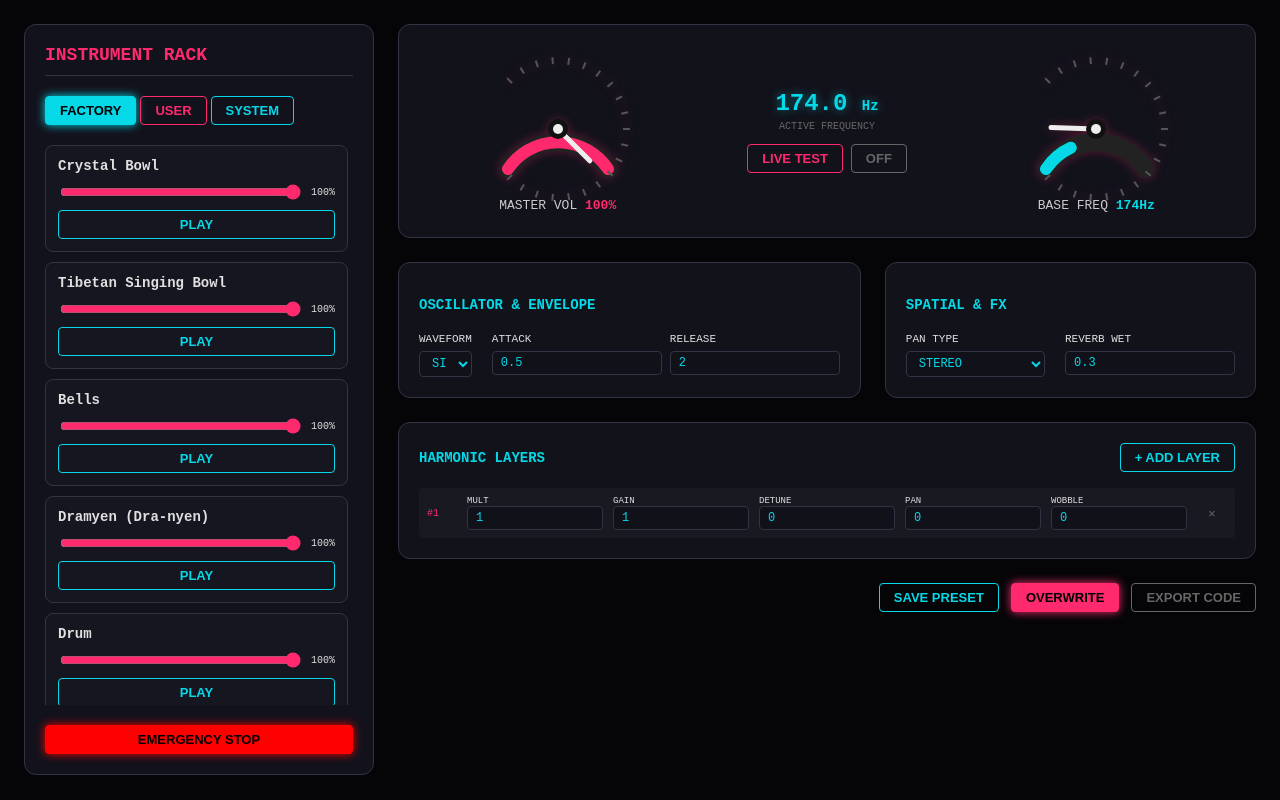
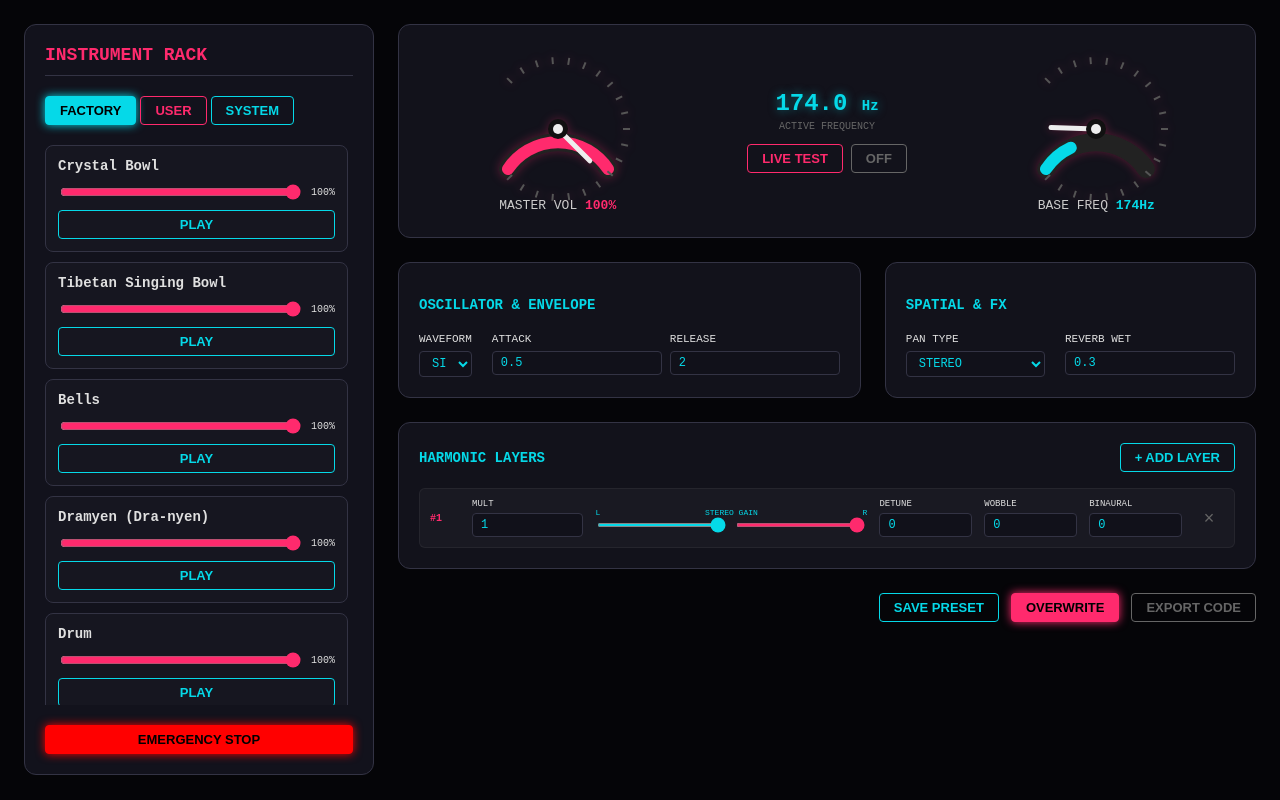
Before and after one commit to A1exChekhov/SynthLab, a React (Vite) app in the folder synth-app/: page / in a window 1280 px wide. Built offline with nearby package versions, Linux system fonts and the light colour scheme.

Commit message:
Enhanced Stereo (Dual Gain L/R) and Audio Boost with Limiter

```diff
--- a/synth-app/src/SynthEditorPanel.tsx
+++ b/synth-app/src/SynthEditorPanel.tsx
@@ -410,15 +410,68 @@ export default function SynthEditorPanel() {
               <button onClick={() => {}} style={buttonStyle(false, colors.accentCyan)}>+ ADD LAYER</button>
             </div>
             <div style={{ display: "flex", flexDirection: "column", gap: "8px" }}>
-              {editedPreset?.harmonics.map((h, i) => (
-                <div key={i} style={{ display: "grid", gridTemplateColumns: "30px 1fr 1fr 1fr 1fr 1fr 30px", gap: "10px", alignItems: "center", background: "rgba(255,255,255,0.03)", padding: "8px", borderRadius: "4px" }}>
-                  <span style={{ fontSize: "10px", color: colors.accent }}>#{i+1}</span>
-                  <label style={{ fontSize: "9px" }}>MULT <input type="number" step="0.01" value={h.multiple} onChange={e => updateHarmonic(i, "multiple", e.target.value)} style={{ ...inputStyle, width: "100%" }} /></label>
-                  <label style={{ fontSize: "9px" }}>GAIN <input type="number" step="0.05" value={h.gainRatio} onChange={e => updateHarmonic(i, "gainRatio", e.target.value)} style={{ ...inputStyle, width: "100%" }} /></label>
-                  <label style={{ fontSize: "9px" }}>DETUNE <input type="number" step="1" value={h.detuneCentsRange || 0} onChange={e => updateHarmonic(i, "detuneCentsRange", e.target.value)} style={{ ...inputStyle, width: "100%" }} /></label>
-                  <label style={{ fontSize: "9px" }}>PAN <input type="number" step="0.1" value={h.pan || 0} onChange={e => updateHarmonic(i, "pan", e.target.value)} style={{ ...inputStyle, width: "100%" }} /></label>
-                  <label style={{ fontSize: "9px" }}>WOBBLE <input type="number" step="0.01" value={h.wobbleHz || 0} onChange={e => updateHarmonic(i, "wobbleHz", e.target.value)} style={{ ...inputStyle, width: "100%" }} /></label>
-                  <button onClick={() => {}} style={{ background: "transparent", border: "none", color: "#666", cursor: "pointer" }}>×</button>
+                {editedPreset?.harmonics.map((h, i) => (
+                <div key={i} style={{
+                  display: "grid",
+                  gridTemplateColumns: "30px 1.2fr 1.5fr 1fr 1fr 1fr 30px",
+                  gap: "12px",
+                  alignItems: "center",
+                  background: "rgba(255,255,255,0.03)",
+                  padding: "10px",
+                  borderRadius: "6px",
+                  border: "1px solid rgba(255,255,255,0.05)"
+                }}>
+                  <span style={{ fontSize: "10px", color: colors.accent, fontWeight: "bold" }}>#{i+1}</span>
+
+                  {/* Frequency Multiplier */}
+                  <label style={{ fontSize: "9px", color: colors.textSecondary }}>
+                    MULT
+                    <input type="number" step="0.01" value={h.multiple}
+                      onChange={e => updateHarmonic(i, "multiple", e.target.value)}
+                      style={{ ...inputStyle, width: "100%", marginTop: "4px" }} />
+                  </label>
+
+                  {/* Dual Stereo Gain (L/R) */}
+                  <div style={{ display: "flex", flexDirection: "column", gap: "4px" }}>
+                    <div style={{ display: "flex", justifyContent: "space-between", fontSize: "8px", color: colors.accentCyan }}>
+                      <span>L</span><span>STEREO GAIN</span><span>R</span>
+                    </div>
+                    <div style={{ display: "flex", gap: "6px", alignItems: "center" }}>
+                      <input type="range" min="0" max="1" step="0.01" value={h.gainL ?? h.gainRatio}
+                        onChange={e => updateHarmonic(i, "gainL", Number(e.target.value))}
+                        style={{ flex: 1, accentColor: colors.accentCyan, height: "4px" }} title="Left Volume" />
+                      <input type="range" min="0" max="1" step="0.01" value={h.gainR ?? h.gainRatio}
+                        onChange={e => updateHarmonic(i, "gainR", Number(e.target.value))}
+                        style={{ flex: 1, accentColor: colors.accent, height: "4px" }} title="Right Volume" />
+                    </div>
+                  </div>
+
+                  <label style={{ fontSize: "9px", color: colors.textSecondary }}>
+                    DETUNE
+                    <input type="number" step="1" value={h.detuneCentsRange || 0}
+                      onChange={e => updateHarmonic(i, "detuneCentsRange", e.target.value)}
+                      style={{ ...inputStyle, width: "100%", marginTop: "4px" }} />
+                  </label>
+
+                  <label style={{ fontSize: "9px", color: colors.textSecondary }}>
+                    WOBBLE
+                    <input type="number" step="0.01" value={h.wobbleHz || 0}
+                      onChange={e => updateHarmonic(i, "wobbleHz", e.target.value)}
+                      style={{ ...inputStyle, width: "100%", marginTop: "4px" }} />
+                  </label>
+
+                  <label style={{ fontSize: "9px", color: colors.textSecondary }}>
+                    BINAURAL
+                    <input type="number" step="0.1" value={h.binauralBeatHz || 0}
+                      onChange={e => updateHarmonic(i, "binauralBeatHz", e.target.value)}
+                      style={{ ...inputStyle, width: "100%", marginTop: "4px" }} />
+                  </label>
+
+                  <button onClick={() => removeHarmonic(i)} style={{
+                    background: "transparent", border: "none", color: "#666", cursor: "pointer",
+                    fontSize: "18px", transition: "color 0.2s"
+                  }} onMouseEnter={e => e.currentTarget.style.color = colors.accent}
+                     onMouseLeave={e => e.currentTarget.style.color = "#666"}>×</button>
                 </div>
               ))}
             </div>
--- a/synth-app/src/frequency-synth.ts
+++ b/synth-app/src/frequency-synth.ts
@@ -41,6 +41,8 @@ export type Harmonic = {
   detuneCentsRange?: number;
   absoluteHz?: number;
   pan?: number;
+  gainL?: number; // New: independent left gain (0..1)
+  gainR?: number; // New: independent right gain (0..1)
   binauralBeatHz?: number;
 };
 
@@ -1663,7 +1665,7 @@ export function playFrequency(hz: number, options: PlayOptions = {}): boolean {
   const decaySec   = options.decaySec   ?? preset?.decaySec   ?? 0;
   const sustainRatio = options.sustainRatio ?? preset?.sustainRatio ?? 1.0;
   const releaseSec = options.releaseSec ?? preset?.releaseSec ?? 0.8;
-  const peakGain   = (options.peakGain ?? 0.18) * (preset?.masterVolume ?? 1.0);
+  const peakGain   = (options.peakGain ?? 0.35) * (preset?.masterVolume ?? 1.0); // Increased from 0.18 to 0.35
   const durationSec = options.durationSec ?? 8;
   const lowpassHz = options.lowpassHz ?? preset?.lowpassHz;
   const highpassHz = options.highpassHz ?? preset?.highpassHz;
@@ -1700,13 +1702,32 @@ export function playFrequency(hz: number, options: PlayOptions = {}): boolean {
   setupGlobalReverb(c, reverbConfig);
 
   // Filter chain logic
-  let outputNode: AudioNode = c.destination;
+  // Setup Limiter/Compressor to prevent clipping
+  const limiter = c.createDynamicsCompressor();
+  limiter.threshold.setValueAtTime(-3, now);
+  limiter.knee.setValueAtTime(30, now);
+  limiter.ratio.setValueAtTime(12, now);
+  limiter.attack.setValueAtTime(0.003, now);
+  limiter.release.setValueAtTime(0.25, now);
+  limiter.connect(c.destination);
+
   if (globalReverbInMix && globalReverbDryGain) {
     const splitMix = c.createGain();
     splitMix.connect(globalReverbDryGain);
     splitMix.connect(globalReverbInMix);
     outputNode = splitMix;
     activeNodes.push(splitMix);
+
+    globalReverbDryGain.disconnect();
+    globalReverbDryGain.connect(limiter);
+    globalReverbWetGain?.disconnect();
+    globalReverbWetGain?.connect(limiter);
+  } else {
+    // If no reverb, connect output to limiter
+    const mainBus = c.createGain();
+    mainBus.connect(limiter);
+    outputNode = mainBus;
+    activeNodes.push(mainBus);
   }
 
   if (lowpassHz) {
@@ -1833,10 +1854,21 @@ export function playFrequency(hz: number, options: PlayOptions = {}): boolean {
       createOscPath(baseFreq - h.binauralBeatHz / 2, -1);
       createOscPath(baseFreq + h.binauralBeatHz / 2, 1);
     } else {
-      // Standard single path
+      // Standard single path or Dual Gain path
       let finalPan = h.pan !== undefined ? h.pan : (stereoSpread > 0 ? (i % 2 === 0 ? -stereoSpread : stereoSpread) : 0);
       if (options.panDirection) finalPan *= options.panDirection;
-      createOscPath(baseFreq, finalPan);
+
+      // Support for independent L/R gain (Dual Volume)
+      if (h.gainL !== undefined && h.gainR !== undefined) {
+        const totalGain = (h.gainL + h.gainR) / 2;
+        // Adjust the master harmonic gain if L/R are set
+        // Total gain for the path will be (peakGain * totalGain * gainRatio)
+        // This effectively makes gainRatio a master for that harmonic.
+        const calculatedPan = (h.gainR - h.gainL) / (h.gainR + h.gainL || 1);
+        createOscPath(baseFreq, calculatedPan);
+      } else {
+        createOscPath(baseFreq, finalPan);
+      }
     }
   });
 
```
